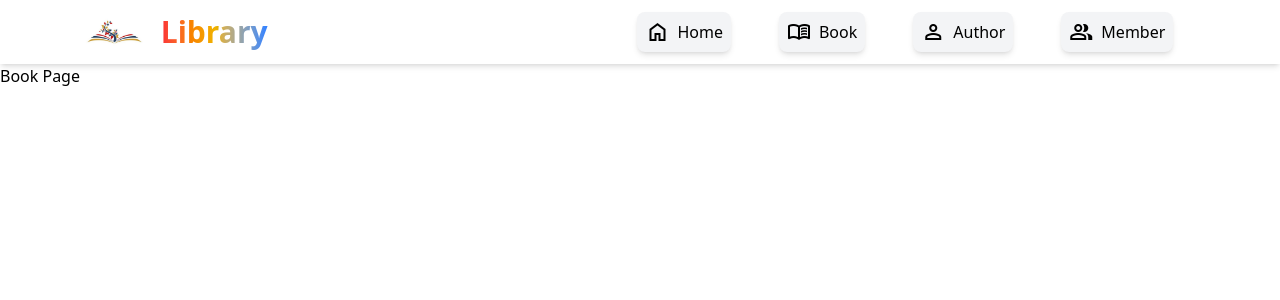
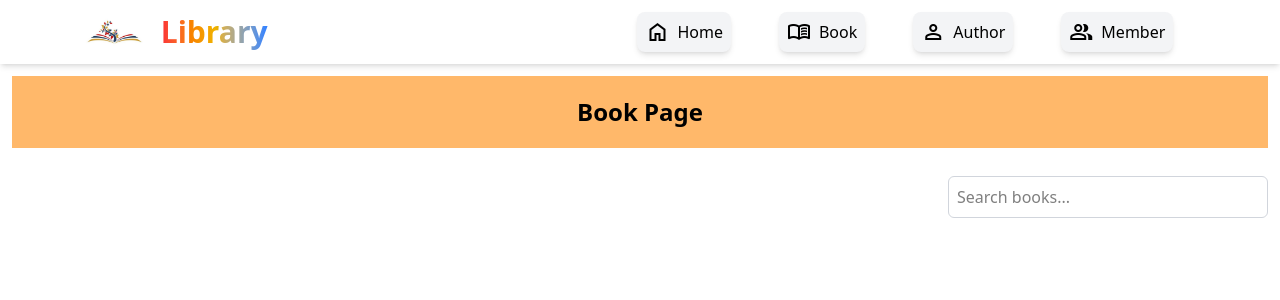
Before and after one commit to sonarykheang123/Project_Library_A4, a Vue app in the folder frontend/: page /book in a window 1280 px wide. Shown: the top 300 px of the page. Built offline with nearby package versions, Linux system fonts and the light colour scheme.

Commit message:
updated style book page and create search books in book-frontend [LBY-#7]

```diff
--- a/frontend/src/pages/Bookpage.vue
+++ b/frontend/src/pages/Bookpage.vue
@@ -1,5 +1,6 @@
 <template>
-    <h1>Book Page</h1>
+        <h1 class="text-2xl font-bold text-center mb-6 p-5 bg-orange-300 m-3">Book Page</h1>
+        <input type="text" placeholder="Search books..." class="w-80 p-2 border border-gray-300 rounded-md mb-4 m-1 ml-237" />
 </template>
 
 <script setup>
```
